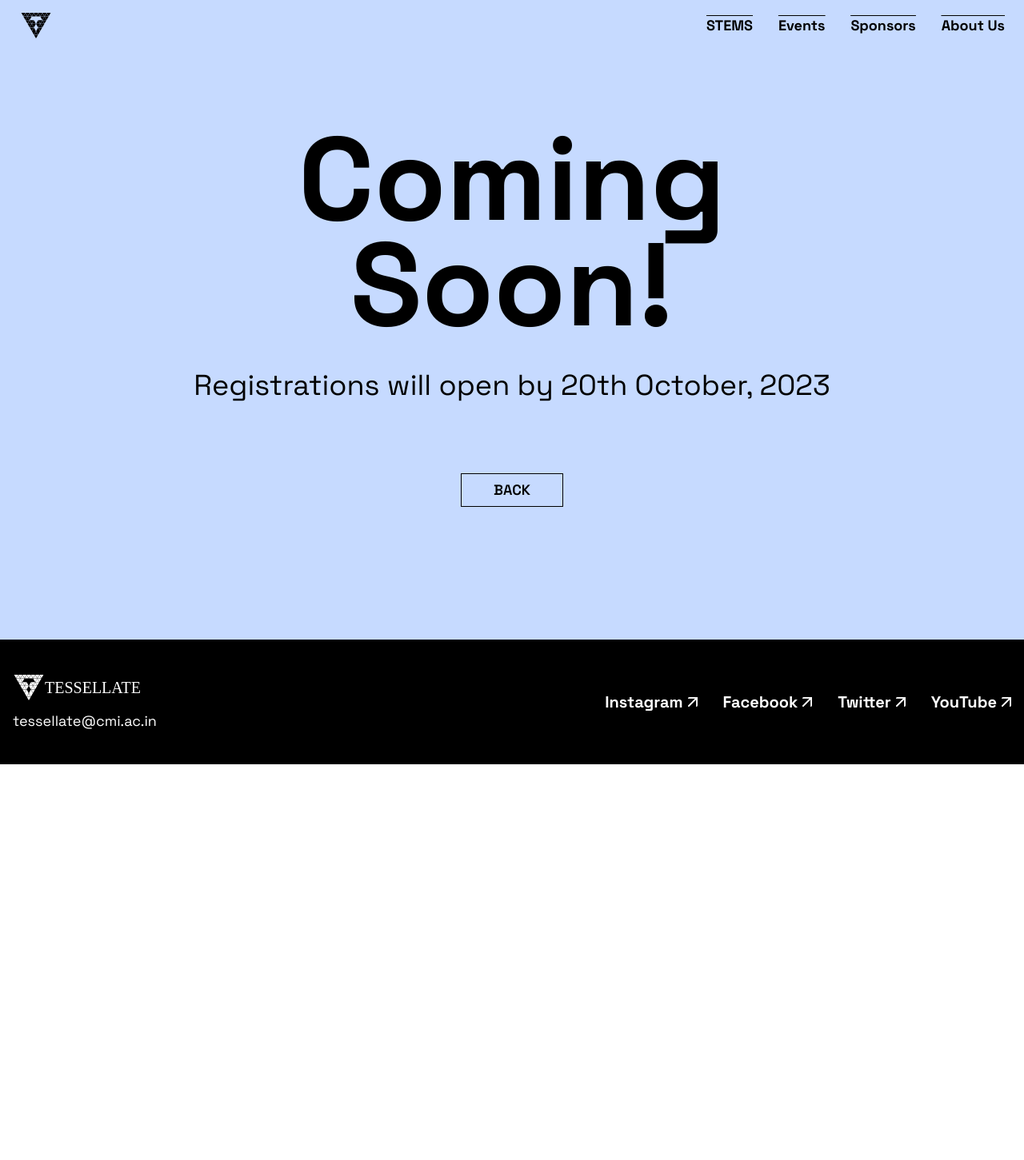
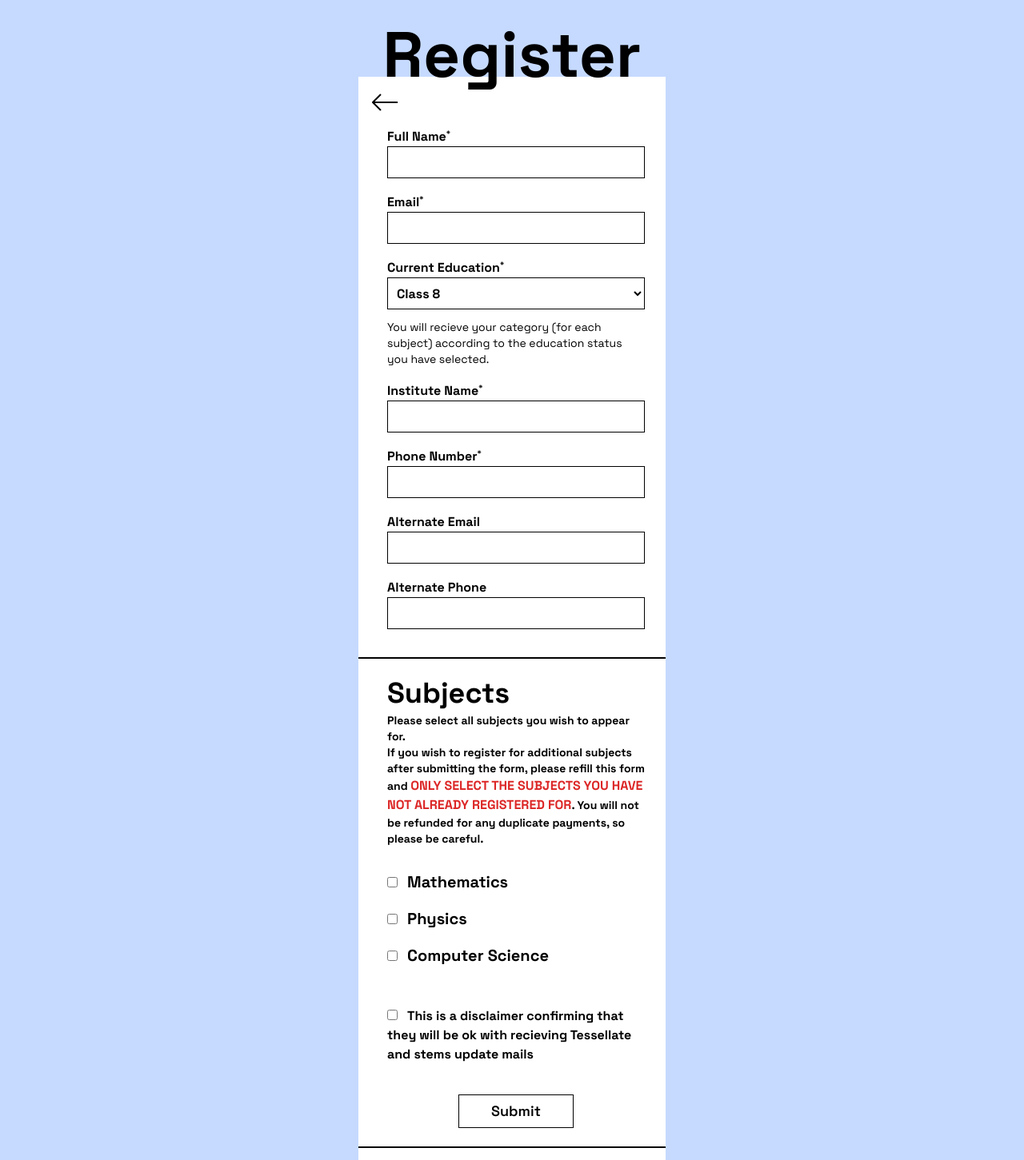
Before and after one commit to Tessellate-CMI/tessellate-frontend, a SvelteKit app: page /register in a window 1280 px wide. Shown: the top 1451 px of the page at 80% size. Before the commit the page ends 956 px from the top, so only its background shows below. Built offline with nearby package versions, Linux system fonts and the light colour scheme; a web font is replaced by a local one.

Commit message:
feat: register page

```diff
--- a/src/routes/register/+page.svelte
+++ b/src/routes/register/+page.svelte
@@ -1,19 +1,19 @@
-<script>
+<!-- <script>
     import '$src/app.css'
     import ComingSoon from '$src/lib/components/ComingSoon.svelte'
 </script>
 
-<ComingSoon message="Registrations will open by 20th October, 2023" />
+<ComingSoon message="Registrations will open by 20th October, 2023" /> -->
 
-<!-- <script>
+<script>
     import '$src/app.css'
 </script>
 
-<div class="flex h-screen bg-main-blue">
-    <div class="m-auto flex flex-col place-items-center sm:w-96">
+<div class="flex min-h-screen bg-main-blue">
+    <div class="m-auto flex flex-col place-items-center py-10 sm:w-96">
         <h1 class="z-10 font-black text-black">Register</h1>
 
-        <form class="mx-4 bg-white sm:mx-0 sm:w-full" method="post" action="?/signup">
+        <form class="mx-4 bg-white sm:mx-0 sm:w-full" method="POST" action="?/register">
             <div class="mb-1 pt-2">
                 <button class="btn btn-ghost rounded-none"
                     ><svg class="h-8" xmlns="http://www.w3.org/2000/svg" viewBox="0 0 32 32"
@@ -47,14 +47,21 @@
 
             <div class="form-row">
                 <label for="education">Current Education<sup><small>*</small></sup></label>
+
                 <select name="education" id="education" class="css-input w-full max-w-xs">
                     <option value="class8">Class 8</option>
                     <option value="class9">Class 9</option>
                     <option value="class10">Class 10</option>
                     <option value="class11">Class 11</option>
                     <option value="class12">Class 12</option>
-                    <option value="undergraduate">Undergraduate Studies</option>
+                    <option value="undergraduate1">Undergraduate 1st year</option>
+                    <option value="undergraduate2">Undergraduate 2nd year</option>
+                    <option value="undergraduate3">Undergraduate 3rd or final year</option>
                 </select>
+                <p class="pt-3 text-sm font-normal">
+                    You will recieve your category (for each subject) according to the education
+                    status you have selected.
+                </p>
             </div>
 
             <div class="form-row">
@@ -99,10 +106,19 @@
                 />
             </div>
 
-            <div class="subjects mt-5">
+            <div class="subjects mt-5 border-t-2 border-black pt-5">
                 <div class="form-row mb-3">
-                    <p class="text-2xl">Subjects</p>
-               </div>
+                    <p class="pb-1 text-4xl">Subjects</p>
+                    <p class="text-sm">
+                        Please select all subjects you wish to appear for. <br />If you wish to
+                        register for additional subjects after submitting the form, please refill
+                        this form and
+                        <span class="text-base text-red-600"
+                            >ONLY SELECT THE SUBJECTS YOU HAVE NOT ALREADY REGISTERED FOR</span
+                        >. You will not be refunded for any duplicate payments, so please be
+                        careful.
+                    </p>
+                </div>
                 <div class="form-row">
                     <input
                         type="checkbox"
@@ -110,11 +126,11 @@
                         name="mathematics"
                         value="Mathematics"
                     />
-                    <label for="mathematics" class="checkbox-label ml-2">Mathematics</label>
+                    <label for="mathematics" class="checkbox-label ml-2 text-xl">Mathematics</label>
                 </div>
                 <div class="form-row">
                     <input type="checkbox" id="physics" name="physics" value="Physics" />
-                    <label for="physics" class="checkbox-label ml-2">Physics</label>
+                    <label for="physics" class="checkbox-label ml-2 text-xl">Physics</label>
                 </div>
                 <div class="form-row">
                     <input
@@ -123,19 +139,38 @@
                         name="computer-science"
                         value="Computer-Science"
                     />
-                    <label for="computer-science" class="checkbox-label ml-2">Computer Science</label>
+                    <label for="computer-science" class="checkbox-label ml-2 text-xl"
+                        >Computer Science</label
+                    >
                 </div>
             </div>
 
-            <div class="form-row flex mt-3">
+            <div class="form-row mt-8">
+                <input
+                    type="checkbox"
+                    id="disclaimer"
+                    name="disclaimer"
+                    value="Disclaimer"
+                    required
+                />
+                <label for="disclaimer" class="checkbox-label ml-2"
+                    >This is a disclaimer confirming that they will be ok with recieving Tessellate
+                    and stems update mails</label
+                >
+            </div>
+            <div class="form-row mt-3 flex">
                 <button
                     style="text-transform: none"
                     type="submit"
-                    class="btn btn-outline m-auto mb-2 mt-2 h-auto min-h-0 rounded-none px-10 py-1.5 text-lg text-black"
+                    class="btn btn-outline m-auto mb-2 mt-2 h-auto min-h-0 rounded-none px-10 py-1.5 text-lg text-black hover:bg-black hover:text-white"
                     >Submit</button
                 >
             </div>
         </form>
+        <p class="border-t-2 border-black bg-white p-3 px-4 text-sm text-black">
+            You will recieve an email confirming the details of your registration. In case you don't
+            get any email, or you face other problems, please email us at tessellate@cmi.ac.in
+        </p>
     </div>
 </div>
 
@@ -165,7 +200,7 @@
         padding-left: 10px;
         padding-left: 10px;
         padding-top: 3px;
-        padding-bottom: 5px;
+        padding-bottom: 15px;
     }
 
     .css-input {
@@ -181,4 +216,4 @@
     .css-input:focus {
         outline: none;
     }
-</style> -->
+</style>
```
